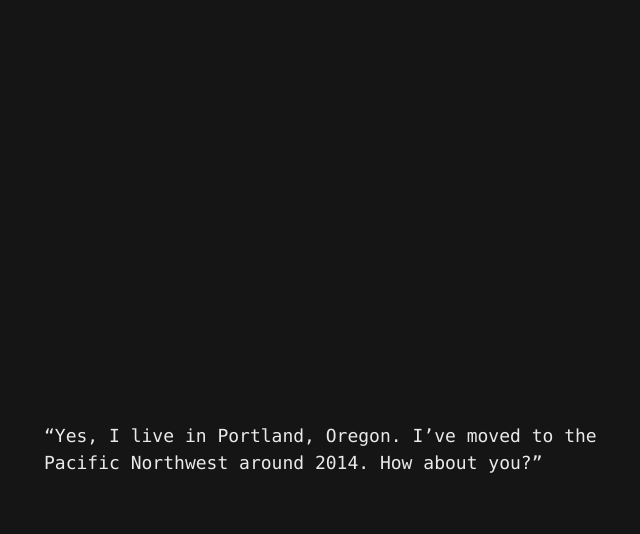
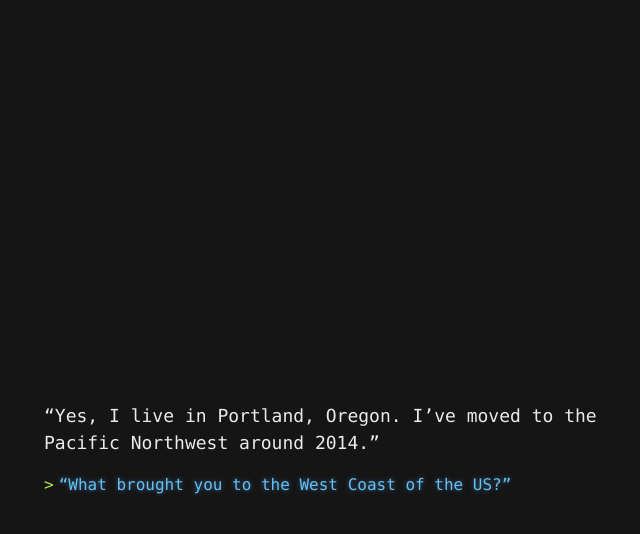
Before and after one commit to yvesgurcan/adventure, a Jekyll site: the page built from where.md, in a window 1280 px wide. Shown: the top 534 px of the page, without its empty margins (296-936 px from the left). Built offline with Jekyll 4.4.1, drawn with Linux system fonts in a browser that asks for light colours; our own code applies the rules of GitHub Pages for plain Markdown files.

Commit message:
Update where.md

```diff
--- a/where.md
+++ b/where.md
@@ -1 +1,3 @@
-"Yes, I live in Portland, Oregon. I've moved to the Pacific Northwest around 2014. How about you?"
+"Yes, I live in Portland, Oregon. I've moved to the Pacific Northwest around 2014."
+
+- ["What brought you to the West Coast of the US?"](us.md)
```
